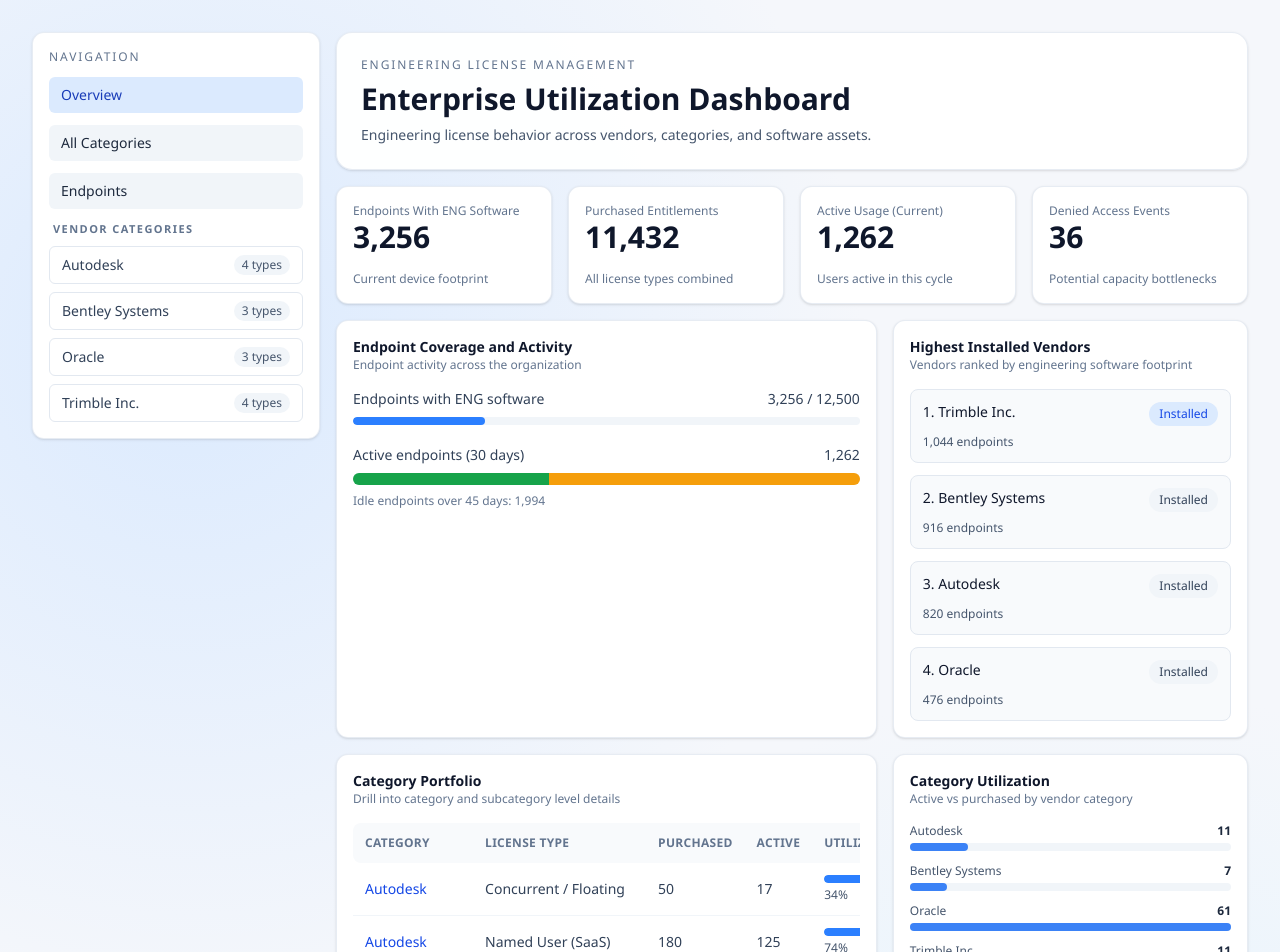
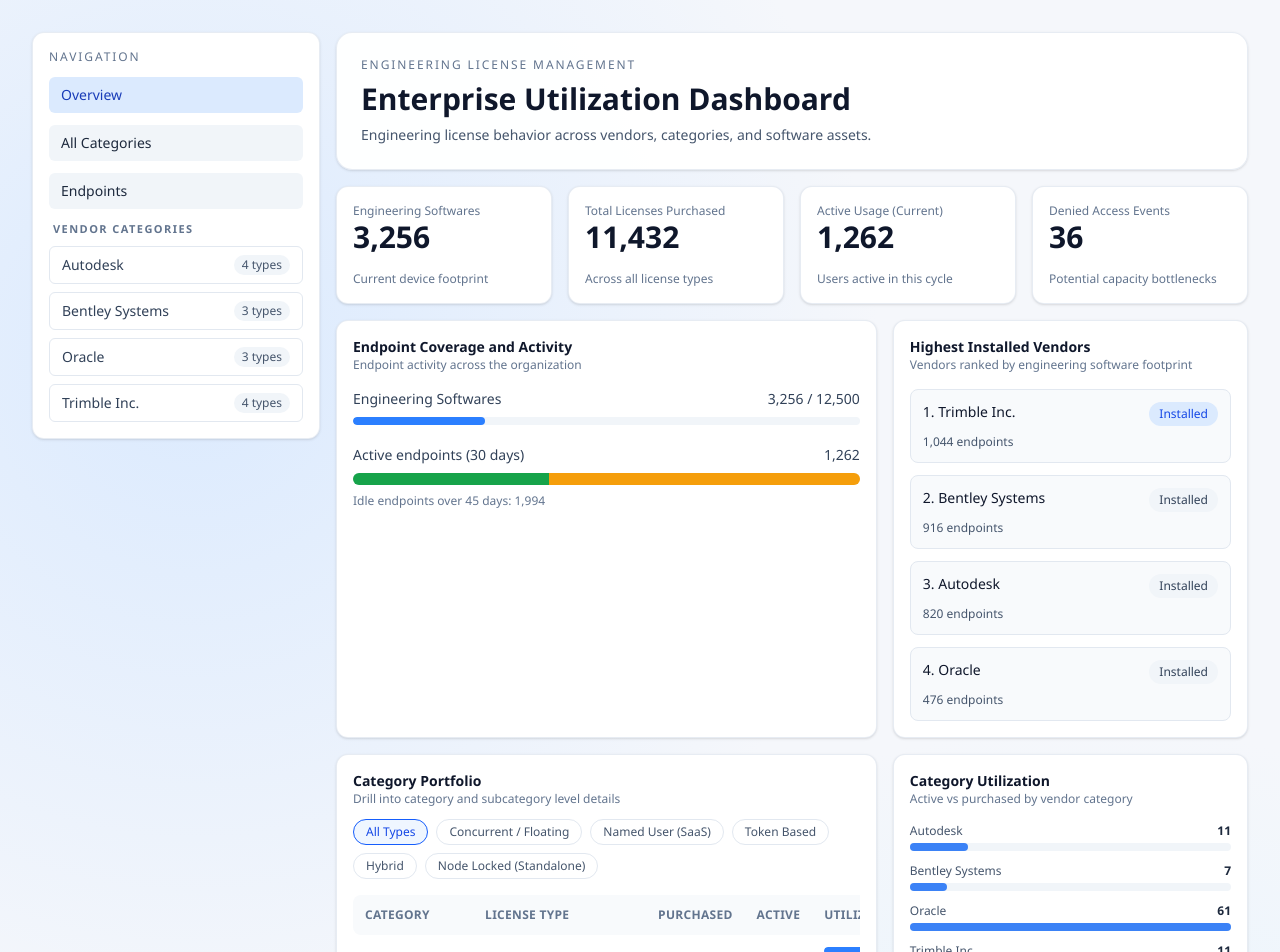
Before and after one commit to Sangarananthan-Dev/poc-license-managment, a Next.js app: page / in a window 1280 px wide. Shown: the top 952 px of the page. Built offline with nearby package versions, Linux system fonts and the light colour scheme.

Commit message:
Update overview KPI wording and add category license-type filters

```diff
--- a/src/components/pages/overview-page.js
+++ b/src/components/pages/overview-page.js
@@ -1,6 +1,7 @@
 "use client";
 
 import Link from "next/link";
+import { useMemo, useState } from "react";
 
 import { AppShell } from "@/components/app-shell";
 import { useSimulation } from "@/components/simulation-provider";
@@ -20,13 +21,35 @@
   getModelUtilization,
   licenseModelMeta,
 } from "@/lib/license-models";
+import { cn } from "@/lib/utils";
 
 export function OverviewPage() {
   const { categories, rows, endpointHealth } = useSimulation();
+  const [selectedLicenseModel, setSelectedLicenseModel] = useState("all");
 
   const totalPurchased = rows.reduce((sum, row) => sum + row.purchased, 0);
   const totalActive = rows.reduce((sum, row) => sum + row.activeUsers, 0);
   const totalDenied = rows.reduce((sum, row) => sum + row.deniedAttempts, 0);
+
+  const licenseTypeFilters = useMemo(() => {
+    const models = Array.from(new Set(rows.map((row) => row.licenseModel)));
+
+    return [
+      { id: "all", label: "All Types" },
+      ...models.map((model) => ({
+        id: model,
+        label: licenseModelMeta[model]?.label || model,
+      })),
+    ];
+  }, [rows]);
+
+  const filteredRows = useMemo(() => {
+    if (selectedLicenseModel === "all") {
+      return rows;
+    }
+
+    return rows.filter((row) => row.licenseModel === selectedLicenseModel);
+  }, [rows, selectedLicenseModel]);
 
   const categoryUtilization = categories.map((category) => {
     const purchased = category.subcategories.reduce(
@@ -67,14 +90,14 @@
     >
       <section className="grid gap-4 md:grid-cols-2 xl:grid-cols-4">
         <MetricCard
-          label="Endpoints With ENG Software"
+          label="Engineering Softwares"
           value={formatNumber(endpointHealth.withEngSoftware)}
           subtext="Current device footprint"
         />
         <MetricCard
-          label="Purchased Entitlements"
+          label="Total Licenses Purchased"
           value={formatNumber(totalPurchased)}
-          subtext="All license types combined"
+          subtext="Across all license types"
         />
         <MetricCard
           label="Active Usage (Current)"
@@ -99,7 +122,7 @@
           <CardContent className="space-y-5">
             <div>
               <div className="mb-2 flex items-center justify-between text-sm text-slate-700">
-                <span>Endpoints with ENG software</span>
+                <span>Engineering Softwares</span>
                 <span>
                   {formatNumber(endpointHealth.withEngSoftware)} /{" "}
                   {formatNumber(endpointHealth.total)}
@@ -171,11 +194,34 @@
 
       <section className="grid gap-4 xl:grid-cols-5">
         <Card className="xl:col-span-3">
-          <CardHeader>
-            <CardTitle>Category Portfolio</CardTitle>
-            <CardDescription>
-              Drill into category and subcategory level details
-            </CardDescription>
+          <CardHeader className="space-y-3">
+            <div>
+              <CardTitle>Category Portfolio</CardTitle>
+              <CardDescription>
+                Drill into category and subcategory level details
+              </CardDescription>
+            </div>
+            <div className="flex flex-wrap items-center gap-2">
+              {licenseTypeFilters.map((filter) => {
+                const isActive = selectedLicenseModel === filter.id;
+
+                return (
+                  <button
+                    key={filter.id}
+                    type="button"
+                    onClick={() => setSelectedLicenseModel(filter.id)}
+                    className={cn(
+                      "rounded-full border px-3 py-1 text-xs font-medium transition-colors",
+                      isActive
+                        ? "border-blue-600 bg-blue-50 text-blue-700"
+                        : "border-slate-200 bg-white text-slate-600 hover:border-blue-200 hover:text-blue-700",
+                    )}
+                  >
+                    {filter.label}
+                  </button>
+                );
+              })}
+            </div>
           </CardHeader>
           <CardContent>
             <div className="overflow-x-auto">
@@ -191,7 +237,7 @@
                   </tr>
                 </thead>
                 <tbody>
-                  {rows.map((row) => {
+                  {filteredRows.map((row) => {
                     const utilization = getModelUtilization(row);
                     const health = getModelHealth(row);
                     const modelLabel =
@@ -238,6 +284,13 @@
                       </tr>
                     );
                   })}
+                  {filteredRows.length === 0
+                    ? <tr>
+                        <td className="p-3 text-slate-500" colSpan={6}>
+                          No records found for the selected license type.
+                        </td>
+                      </tr>
+                    : null}
                 </tbody>
               </table>
             </div>
```
